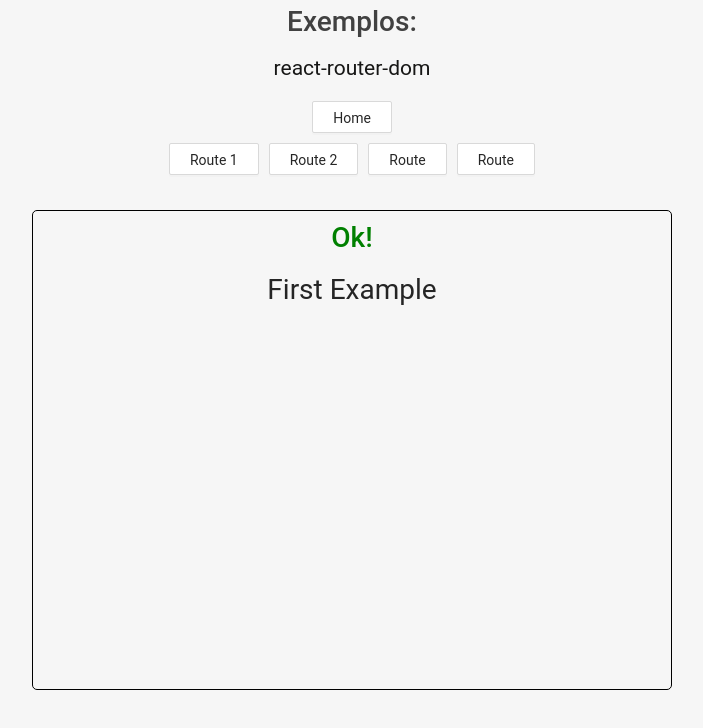
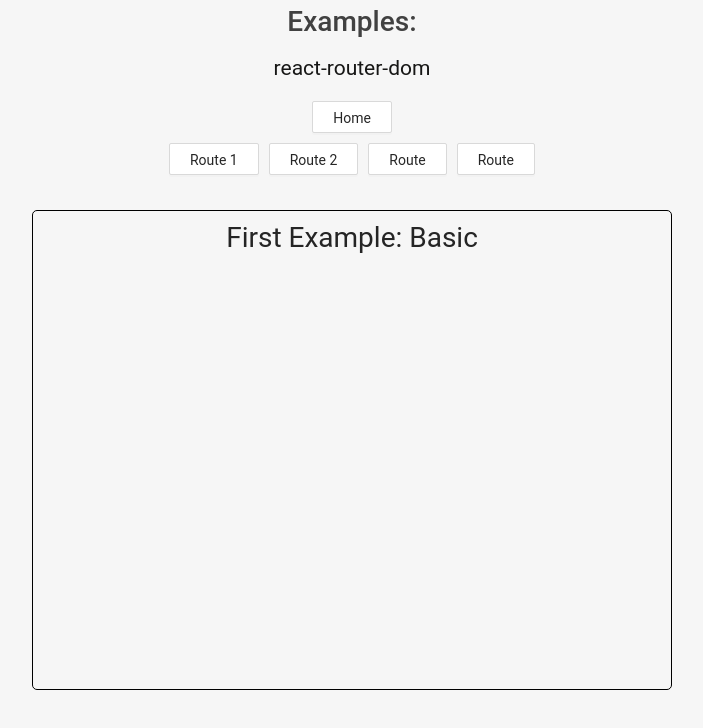
Before and after one commit to otavioadcp/react-router-examples, a React (Create React App) app: page /firstExample in a window 1280 px wide. Shown: the top 728 px of the page, without its empty margins (288-991 px from the left). Built offline with nearby package versions, Linux system fonts and the light colour scheme.

Commit message:
change texts

```diff
--- a/src/App.js
+++ b/src/App.js
@@ -7,7 +7,7 @@
 function App() {
   return (
     <div className="App">
-      <h1 className="pageTitle"> Exemplos:</h1>
+      <h1 className="pageTitle"> Examples:</h1>
       <h2 className="pageSubtitle">react-router-dom</h2>
       <Router>
         <RoutesPage />
--- a/src/components/Pages/FirstExample.js
+++ b/src/components/Pages/FirstExample.js
@@ -5,8 +5,7 @@
   return (
     <div className="Page">
       {" "}
-      <h1> Ok!</h1>
-      <p> First Example</p>
+      <p> First Example: Basic</p>
     </div>
   );
 }
--- a/src/components/Pages/SecondExample.js
+++ b/src/components/Pages/SecondExample.js
@@ -69,7 +69,7 @@
 
   return (
     <div className="Page">
-      <p> Second Example </p>
+      <p> Second Example: Nested Routes </p>
       <ul>
         {posts.map((post) => {
           return (
```
